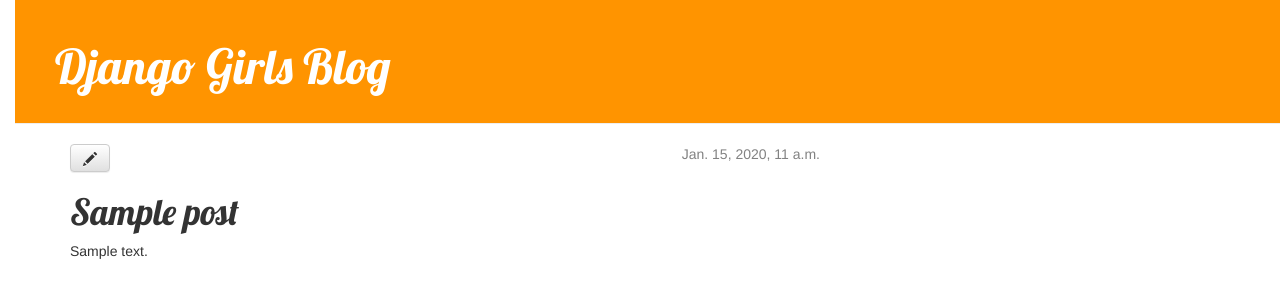
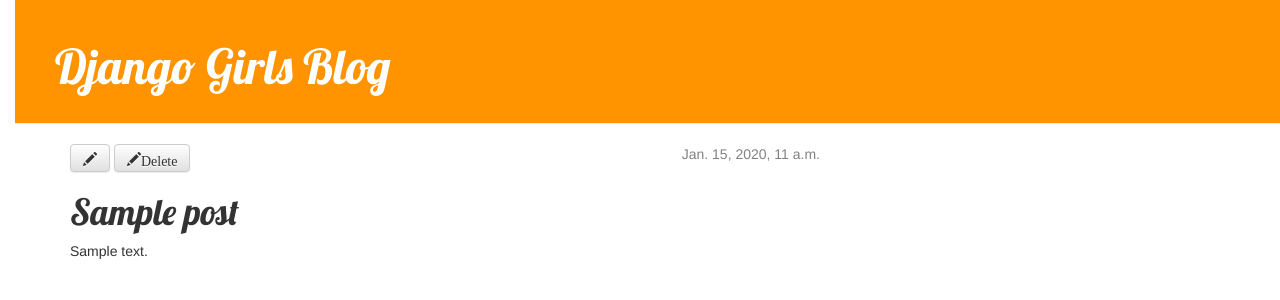
Before and after one commit to hansnoordhof/my-first-blog, a Django app: page /post/1/ in a window 1280 px wide. Shown: the top 300 px of the page. Run offline with Django 3.2, Linux system fonts and the light colour scheme; tables that the repository leaves empty hold one stand-in row (values such as "Sample post"); some libraries are stand-ins or nearby versions.

Commit message:
Delete toegevoegd en fix voor insert

```diff
--- a/blog/templates/blog/post_detail.html
+++ b/blog/templates/blog/post_detail.html
@@ -8,6 +8,7 @@
             </div>
         {% endif %}
         <a class="btn btn-default" href="{% url "post_edit" pk=post.pk %}"><span class="glyphicon glyphicon-pencil"></span></a>
+        <a class="btn btn-default" href="{% url "post_delete" pk=post.pk %}"><span class="glyphicon glyphicon-pencil">Delete</span></a>
         <h1>{{ post.title }}</h1>
         <p>{{ post.text|linebreaks }}</p>
     </div>
--- a/blog/urls.py
+++ b/blog/urls.py
@@ -3,7 +3,8 @@
 
 urlpatterns = [
     url(r'^$', views.post_list, name='post_list'),
+    url(r'^post/(?P<pk>[0-9]+)/$', views.post_detail, name='post_detail'),
     url(r'^post/(?P<pk>[0-9]+)/edit/$', views.post_edit, name='post_edit'),
-    url(r'^post/(?P<pk>[0-9]+)/$', views.post_detail, name='post_detail'),
+    url(r'^post/(?P<pk>[0-9]+)/delete/$', views.post_delete, name='post_delete'),
     url(r'^post/new/$', views.post_new, name='post_new'),
 ]
--- a/blog/views.py
+++ b/blog/views.py
@@ -1,4 +1,4 @@
-from django.shortcuts import render, get_object_or_404
+from django.shortcuts import render, redirect, get_object_or_404
 from django.utils import timezone
 from .models import Post
 from .forms import PostForm
@@ -20,10 +20,16 @@
             post.author = request.user
             post.published_date = timezone.now()
             post.save()
-            return redirect('blog/post_detail', pk=post.pk)
+            return redirect('blog.views.post_detail', pk=post.pk)
     else:
         form = PostForm()
     return render(request, 'blog/post_edit.html', {'form': form})
+
+def post_delete(request, pk):
+    post = get_object_or_404(Post, pk=pk)
+    post.delete()
+    posts = Post.objects.filter(published_date__lte=timezone.now()).order_by('published_date')
+    return redirect('blog.views.post_list')
 
 def post_edit(request, pk):
     post = get_object_or_404(Post, pk=pk)
```
